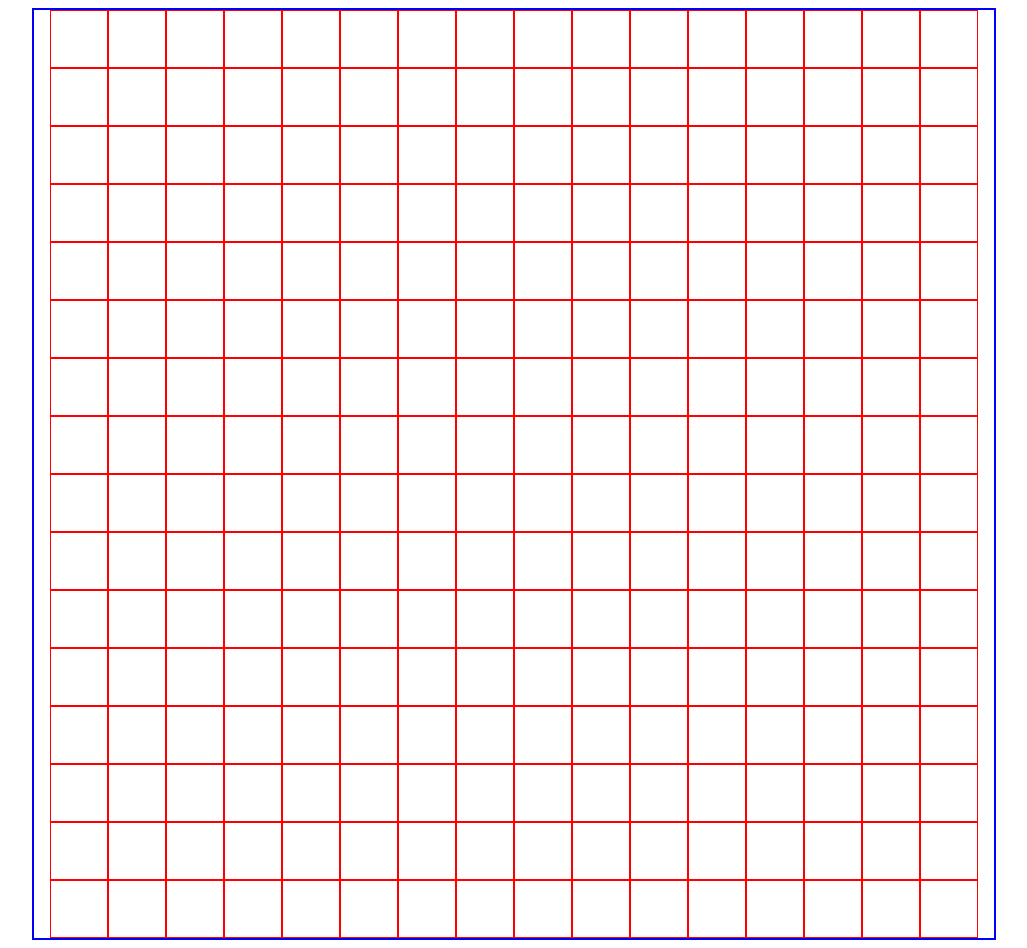
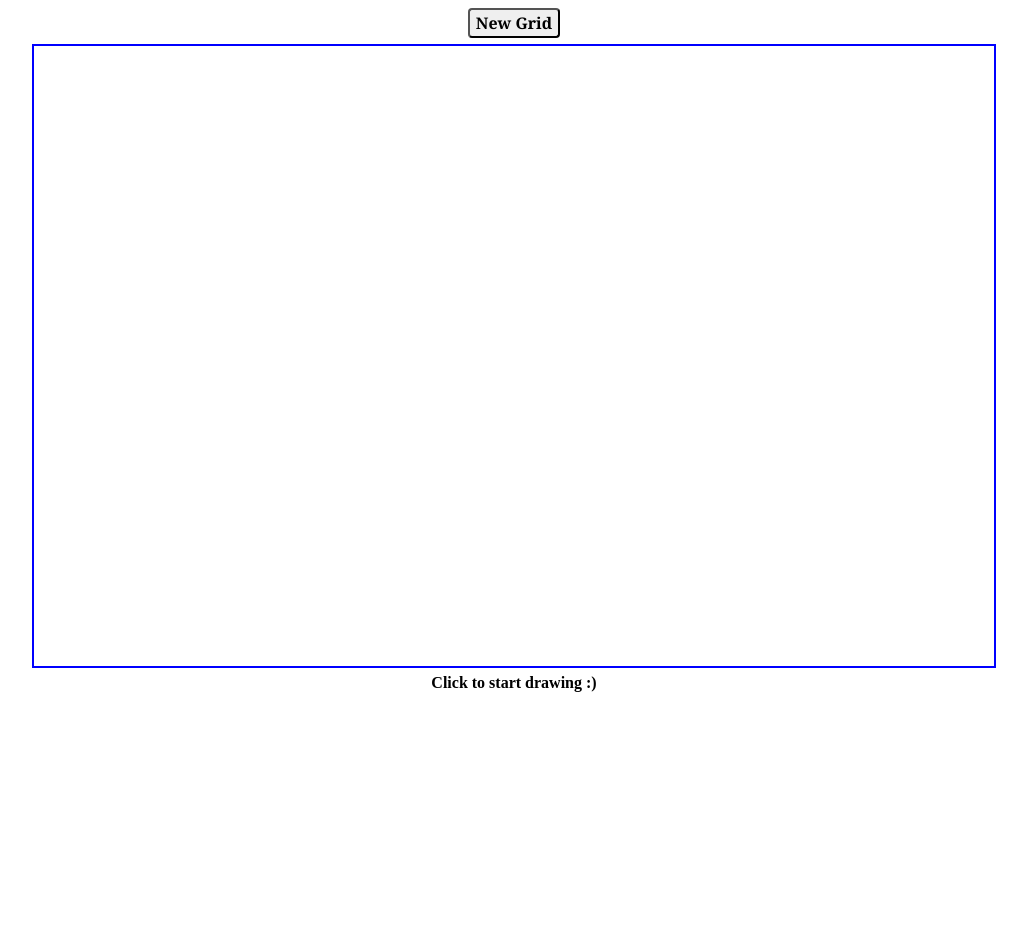
Before and after one commit to LautaroHollmann/etch-a-sketch, a plain HTML site: page index.html in a window 1280 px wide. Shown: the whole page, without its empty margins (126-1153 px from the left). After the commit the page ends 800 px from the top, so only its background shows below. Drawn offline with Linux system fonts and the light colour scheme.

Commit message:
adds button and logic for new grid generation
overhauled grid generation. created a function for it and inserted a button that calls it for custom grid size input. Also start drawing by clicking implemented. Css adjusted.

```diff
--- a/index.html
+++ b/index.html
@@ -7,7 +7,11 @@
     <link rel="stylesheet" href="style.css">
 </head>
 <body>
+    <div class = btnDiv>
+        <button class = gridBtn>New Grid</button>
+    </div>
     <div class = container></div>
+    Click to start drawing :)
     <script defer src = "javascript.js"></script>
 </body>
 </html>
--- a/javascript.js
+++ b/javascript.js
@@ -1,25 +1,65 @@
 const container = document.querySelector(".container")
+//New Grid Button:
+const gridBtn = document.querySelector(".gridBtn")
 
-// Create 16x16 (256) divs with a loop and append them to the container div:
-let divs = [""];
+let isDrawing = false;
 
-for (let i=0; i<256; i++) {
-    divs.push(i);
-    let gridDivs = document.createElement("div");
+// toggle drawing mode by click
+container.addEventListener("click", () => {
+  isDrawing = !isDrawing;
+});
+
+// Create 16x16 (256) divs with a loop and append them to the container div (see function further down):
+generateNewGrid(16);
+
+gridBtn.addEventListener("click", () => {
+  const input = prompt("Please enter the new grid size (1-100)");
+  if (input === null) return;
+
+  //conversion of valid numeric strings to numbers:
+  const newGrid = Number(input);
+
+  //alert if the number from the newGrid const is NOT an integer, is smaller than 0 or bigger than 100
+  if (!Number.isInteger(newGrid) || newGrid <= 0 || newGrid > 100) {
+    alert("Enter a number between 1 and 100");
+    return;
+  }
+
+  //Call newGrid Function with prompt input (input --> newGrid = Number(input))
+  generateNewGrid(newGrid);
+});
+
+//Function to generate a new Grid
+function generateNewGrid(size) {
+  //clear the old grid
+  container.innerHTML = "";
+
+  container.style.display = "flex";
+  container.style.flexWrap = "wrap";
+
+  //adjust cellsize based on input for grid #1
+  const cellSize = 100 / size;
+
+  for (let i = 0; i < size * size; i++) {
+    const gridDivs = document.createElement("div");
     gridDivs.className = "gridDivs";
+
+    //adjust cellsize based on input for grid #2
+    gridDivs.style.width = `${cellSize}%`;
+    gridDivs.style.height = `${cellSize}%`;
+
+    gridDivs.addEventListener("mouseover", () => {
+      if (isDrawing) {
+        gridDivs.classList.add("active");
+      }
+    });
+
     container.appendChild(gridDivs);
+  }
 }
 
-const hoverableGridDivs = document.querySelectorAll(".gridDivs");
 
-hoverableGridDivs.forEach((element) => {
-    element.addEventListener("mouseover", (e1) => {
-        element.classList.add("active");
-    });
-});
-
-
-/*Alternative hover in jss through event delegation (stays):
+/*Alternative hover in js through event delegation (stays):
 document.addEventListener("mouseover", (e2) => {
   if (e2.target.classList.contains("gridDivs")) {
     e2.target.style.backgroundColor = "red";
--- a/style.css
+++ b/style.css
@@ -1,21 +1,42 @@
+body {
+    text-align: center;
+    font-weight: bold;
+}
+
 .container {
     border: 2px solid blue;
     display: flex;
     flex-wrap: wrap;
     justify-content: center;
-    max-width: 960px;
+    width: 960px;
+    height: 620px;
     justify-self: center;
+    margin-bottom: 6px;
 }
 
 .gridDivs {
-    display: flex;
-    border: 1px solid red;
-    padding: 28px;
-    width: auto;
+    box-sizing: border-box;
+    padding: 0px;
 }
 
 .gridDivs.active {
-    background-color: yellow;
+    background-color: rgb(92, 246, 74);
+}
+
+.btnDiv {
+    display: flex;
+    justify-content: center;
+    align-items: center;
+    margin-bottom: 6px;
+}
+
+.gridBtn {
+    padding: 2px 6px 2px 6px;
+    font-family: Cambria, Cochin, Georgia, Times, 'Times New Roman', serif;
+    font-weight: bold;
+    font-size: 16px;
+    border-radius: 4px;
+    cursor: pointer;
 }
 
 /* Simple hover (temporary):
```
